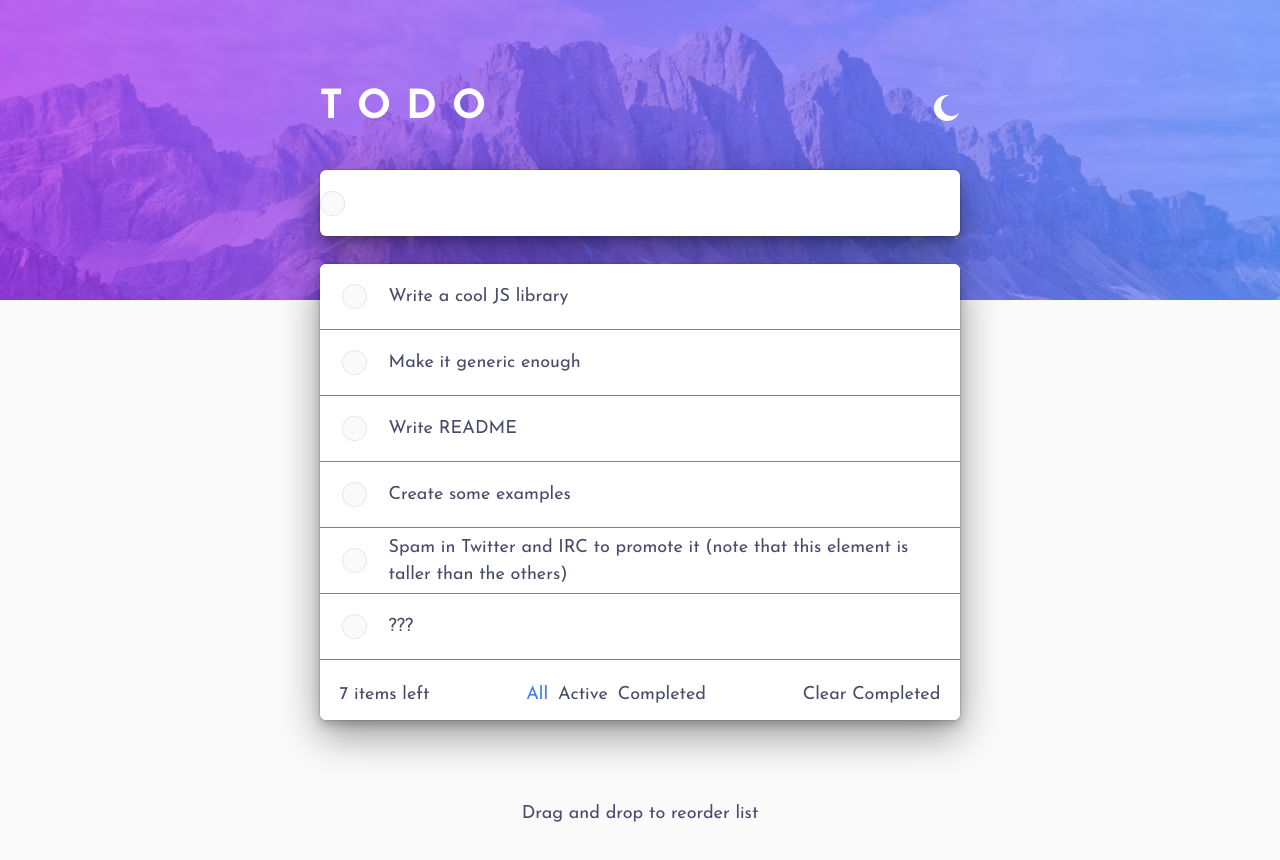
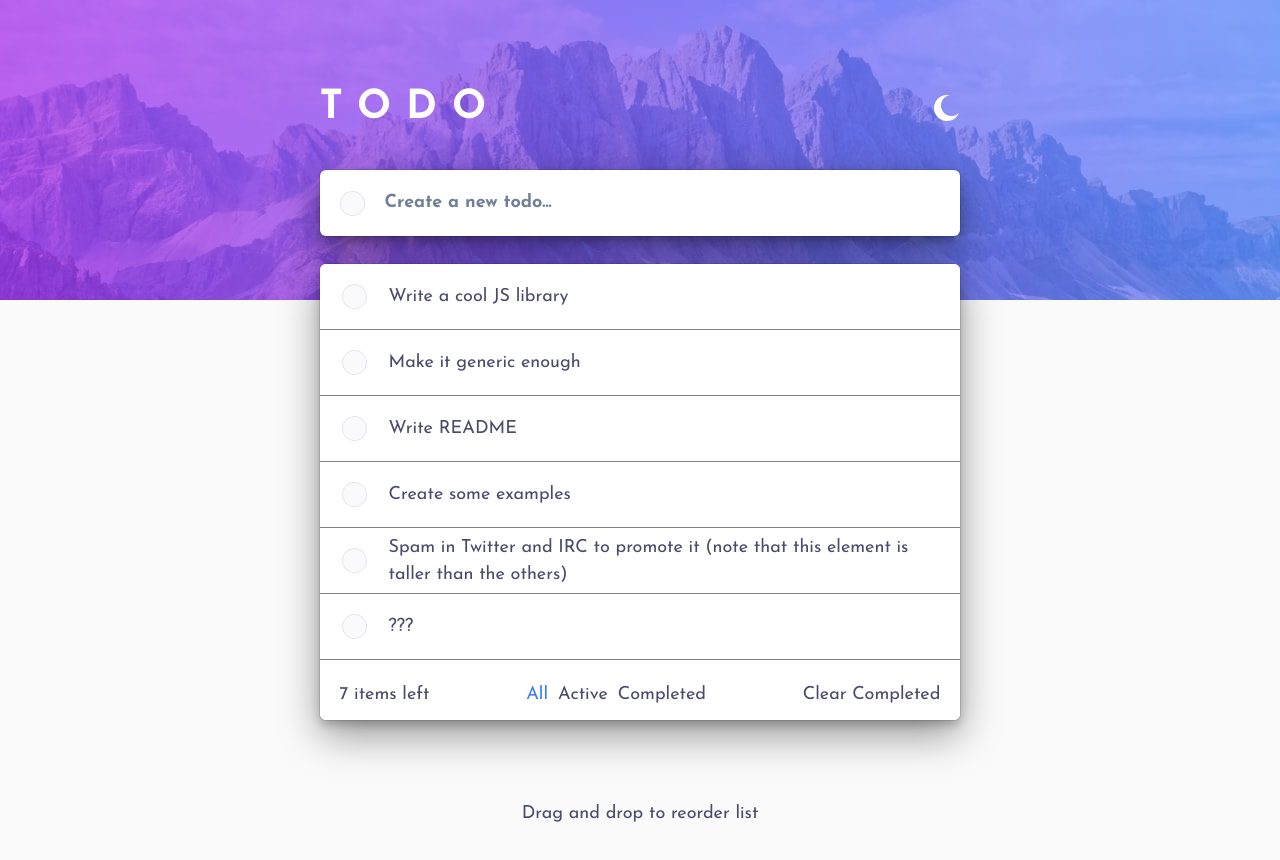
Before and after one commit to Ricuesta86/todo-app-frontend, a React (Vite) app: page / in a window 1280 px wide. Shown: the top 860 px of the page. Built offline with nearby package versions, Linux system fonts and the light colour scheme.

Commit message:
Add style and hover to card

```diff
--- a/src/App.tsx
+++ b/src/App.tsx
@@ -182,10 +182,14 @@ function App() {
           boxShadow="dark-lg"
           height={"66px"}
         >
-          <Circle bg={"hsl(236, 33%, 92%)"} size={"25px"}>
+          <Circle bg={"hsl(236, 33%, 92%)"} marginX={"20px"} size={"25px"}>
             <Circle bg={"hsl(0, 0%, 98%)"} size={"23px"} />
           </Circle>
           <Input
+            _focus={{}}
+            _placeholder={{fontSize: "18px"}}
+            fontWeight={"700"}
+            placeholder="Create a new todo..."
             value={text}
             variant="unstyled"
             onChange={(event) => {
--- a/src/components/Card.tsx
+++ b/src/components/Card.tsx
@@ -116,6 +116,7 @@ export const Card: FC<CardProps> = ({
 
   const bg = useColorModeValue("hsl(0, 0%, 100%)", "hsl(235, 24%, 19%)");
   const [hoverCard, setHoverCard] = useState<boolean>(false);
+  const [hoverCircle, setHoverCircle] = useState<boolean>(false);
 
   return (
     <Flex
@@ -140,8 +141,21 @@ export const Card: FC<CardProps> = ({
           >
             <Image src={iconCheck} />
           </Circle>
+        ) : !hoverCircle ? (
+          <Circle
+            _hover={{bgGradient: "linear(to-r, hsl(192, 100%, 67%), hsl(280, 87%, 65%))"}}
+            bg={"hsl(236, 33%, 92%)"}
+            size={"25px"}
+            onClick={() => handleTogget(id)}
+          >
+            <Circle bg={"hsl(0, 0%, 98%)"} size={"23px"} />
+          </Circle>
         ) : (
-          <Circle bg={"hsl(236, 33%, 92%)"} size={"25px"} onClick={() => handleTogget(id)}>
+          <Circle
+            bgGradient={"linear(to-r, hsl(192, 100%, 67%), hsl(280, 87%, 65%))"}
+            size={"25px"}
+            onClick={() => handleTogget(id)}
+          >
             <Circle bg={"hsl(0, 0%, 98%)"} size={"23px"} />
           </Circle>
         )}
@@ -149,6 +163,8 @@ export const Card: FC<CardProps> = ({
           padding={"0 22px"}
           textDecoration={completed ? "line-through" : ""}
           onClick={() => handleTogget(id)}
+          onMouseLeave={() => setHoverCircle((hoverCircle) => false)}
+          onMouseOver={() => setHoverCircle((hoverCircle) => true)}
         >
           {text}
         </Box>
```
